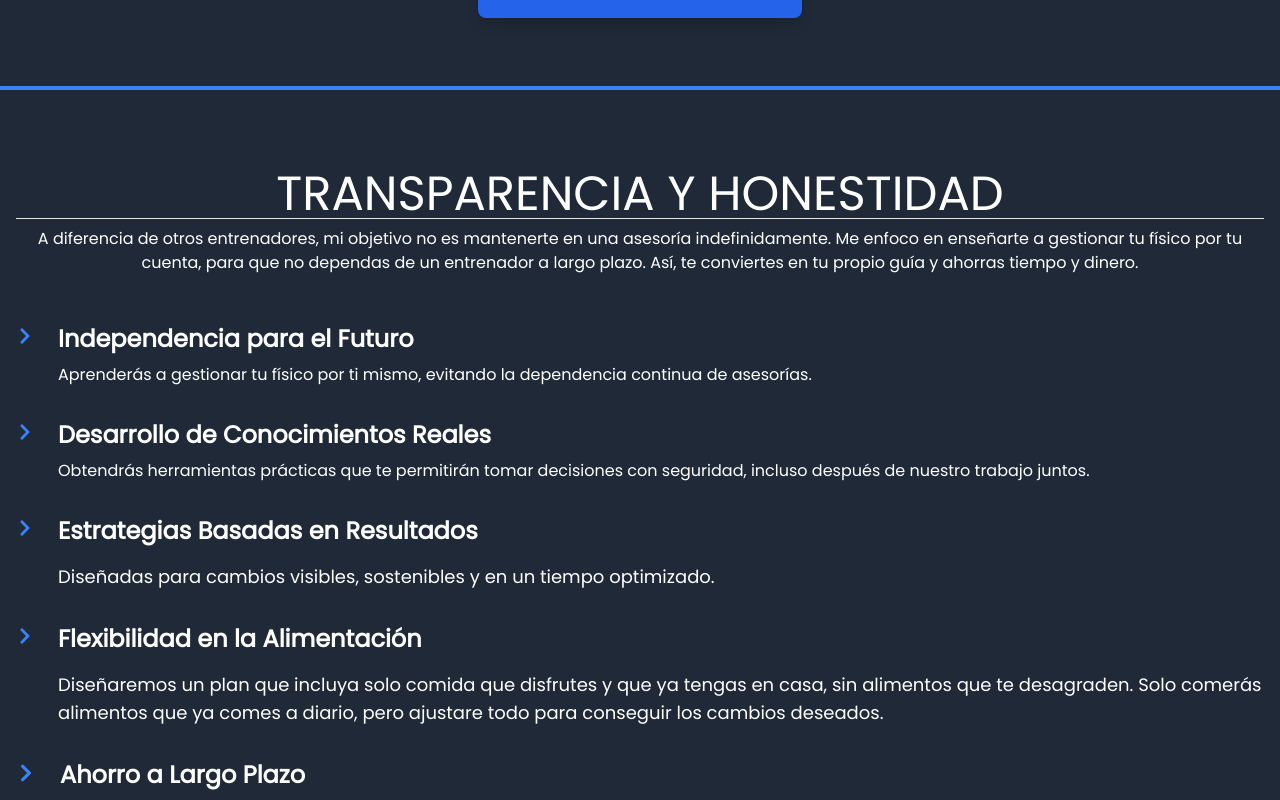
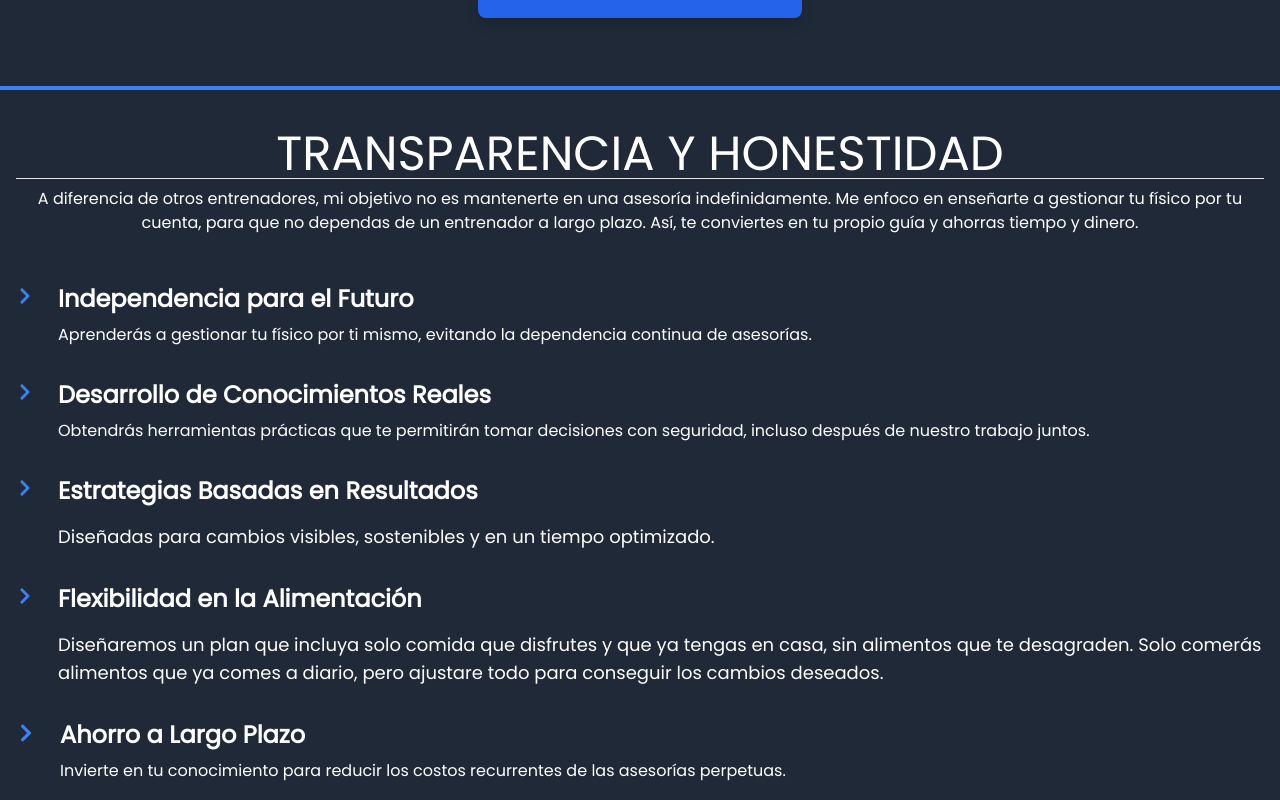
Before and after one commit to Maticaba99/catroux-fit, a Next.js app: page / in a window 1280 px wide. Shown: the part 1080-1880 px from the top of the page. Built offline with nearby package versions, Linux system fonts and the light colour scheme.

Commit message:
Update abjao.tsx

```diff
--- a/src/app/components/abjao.tsx
+++ b/src/app/components/abjao.tsx
@@ -5,7 +5,7 @@ import "@fontsource/poppins";
 function Features() {
   return (
     <div className="bg-gray-800 py-10">
-      <section className="bg-gray py-10">
+      <section className="bg-gray ">
         <div className="max-w-7xl mx-auto px-4">
           <div style={{ fontFamily: "Poppins, sans-serif" }}>
             <h2 className="text-3xl md:text-4xl lg:text-5xl text-center text-white">
```
